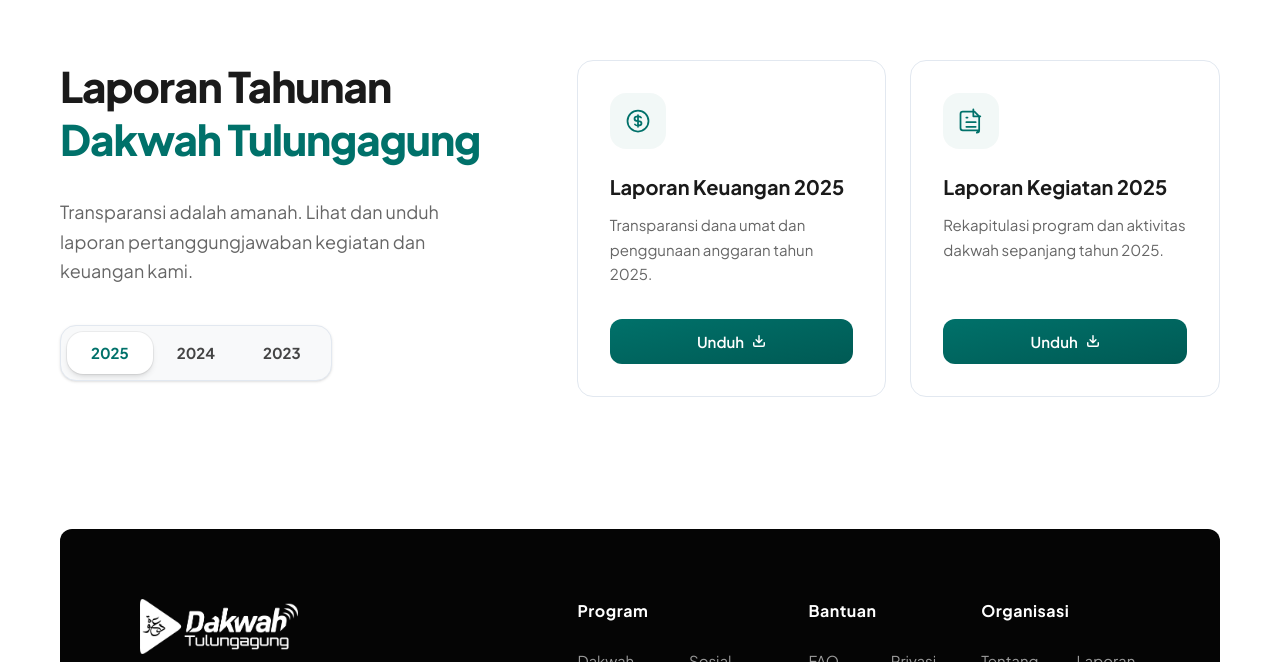
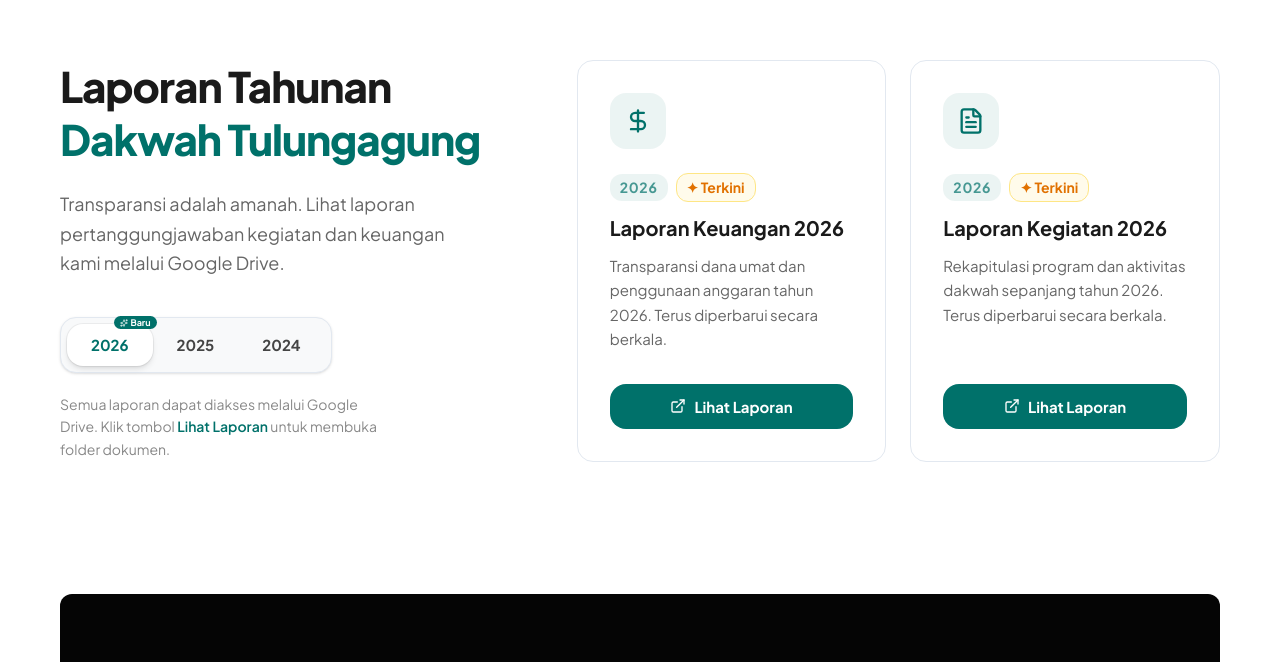
Before and after one commit to AldoMahendra12/web_dt, a Next.js app: page /laporan in a window 1280 px wide. Shown: the part 555-1217 px from the top of the page. Built offline with nearby package versions, Linux system fonts and the light colour scheme.

Commit message:
feat: update laporan 2024-2026 with Google Drive links

```diff
--- a/src/components/sections/laporan/LaporanContent.tsx
+++ b/src/components/sections/laporan/LaporanContent.tsx
@@ -1,13 +1,17 @@
 "use client";
 
 import { useState } from "react";
+import { motion, AnimatePresence } from "framer-motion";
 import { laporanData } from "@/data/laporan";
-import Button from "@/components/ui/button";
+import { ExternalLink, DollarSign, FileText, Sparkles } from "lucide-react";
 
 /* =========================================
    LaporanContent — Reports Section
-   Matches Image 1 layout (but light theme)
+   Menampilkan laporan per tahun dengan
+   link ke Google Drive
    ========================================= */
+
+const currentYear = new Date().getFullYear();
 
 export default function LaporanContent() {
   const years = Array.from(new Set(laporanData.map((item) => item.year))).sort((a, b) => b - a);
@@ -20,79 +24,119 @@ export default function LaporanContent() {
       <div className="max-w-[1200px] mx-auto px-5">
         <div className="grid grid-cols-1 lg:grid-cols-12 gap-12 lg:gap-20 items-start">
 
-          {/* Left Side: Title & Year Picker */}
+          {/* ── Left Side: Title & Year Picker ── */}
           <div className="lg:col-span-5">
-            <h2 className="text-4xl sm:text-5xl font-extrabold text-text-heading leading-tight mb-8 tracking-tight">
+            <motion.div
+              initial={{ opacity: 0, y: 24 }}
+              whileInView={{ opacity: 1, y: 0 }}
+              viewport={{ once: true }}
+              transition={{ duration: 0.6 }}
+            >
+              <h2 className="text-4xl sm:text-5xl font-extrabold text-text-heading leading-tight mb-6 tracking-tight">
                 Laporan Tahunan <br />
                 <span className="text-primary">Dakwah Tulungagung</span>
               </h2>
 
               <p className="text-text-light text-lg mb-10 leading-relaxed max-w-[400px]">
-              Transparansi adalah amanah. Lihat dan unduh laporan pertanggungjawaban kegiatan dan keuangan kami.
+                Transparansi adalah amanah. Lihat laporan pertanggungjawaban
+                kegiatan dan keuangan kami melalui Google Drive.
               </p>
 
-            {/* Year Picker (Styled like Image 1 toggle) */}
-            <div className="inline-flex p-1.5 bg-bg-light rounded-xl border border-border-default shadow-sm overflow-x-auto scrollbar-hide max-w-full">
+              {/* Year Picker */}
+              <div className="inline-flex p-1.5 bg-bg-light rounded-xl border border-border-default shadow-sm">
                 {years.map((year) => (
                   <button
                     key={year}
                     onClick={() => setSelectedYear(year)}
                     className={[
-                    "px-6 py-2.5 rounded-lg text-sm font-bold transition-all duration-300 whitespace-nowrap",
+                      "relative px-6 py-2.5 rounded-lg text-sm font-bold transition-all duration-300 whitespace-nowrap",
                       selectedYear === year
                         ? "bg-white text-primary shadow-md ring-1 ring-black/5"
-                      : "text-text-muted hover:text-text-heading"
+                        : "text-text-muted hover:text-text-heading",
                     ].join(" ")}
                   >
                     {year}
+                    {/* Badge "Terkini" untuk tahun sekarang */}
+                    {year === currentYear && (
+                      <span className="absolute -top-2 -right-1 flex items-center gap-0.5 bg-primary text-white text-[9px] font-bold px-1.5 py-0.5 rounded-full leading-none">
+                        <Sparkles className="w-2 h-2" />
+                        Baru
+                      </span>
+                    )}
                   </button>
                 ))}
               </div>
+
+              {/* Info note */}
+              <p className="text-xs text-text-faint mt-5 max-w-[320px] leading-relaxed">
+                Semua laporan dapat diakses melalui Google Drive. Klik tombol{" "}
+                <span className="font-semibold text-primary">Lihat Laporan</span>{" "}
+                untuk membuka folder dokumen.
+              </p>
+            </motion.div>
           </div>
 
-          {/* Right Side: Report Cards */}
-          <div className="lg:col-span-7 grid grid-cols-1 sm:grid-cols-2 gap-6">
-            {filteredLaporan.map((item) => (
-              <div
+          {/* ── Right Side: Report Cards ── */}
+          <div className="lg:col-span-7">
+            <AnimatePresence mode="wait">
+              <motion.div
+                key={selectedYear}
+                initial={{ opacity: 0, y: 16 }}
+                animate={{ opacity: 1, y: 0 }}
+                exit={{ opacity: 0, y: -12 }}
+                transition={{ duration: 0.35 }}
+                className="grid grid-cols-1 sm:grid-cols-2 gap-6"
+              >
+                {filteredLaporan.map((item, i) => (
+                  <motion.div
                     key={item.id}
+                    initial={{ opacity: 0, y: 20 }}
+                    animate={{ opacity: 1, y: 0 }}
+                    transition={{ delay: i * 0.1, duration: 0.4 }}
                     className="group bg-white rounded-2xl p-8 border border-border-default shadow-card hover:shadow-card-hover transition-all duration-300 hover:-translate-y-1 flex flex-col h-full"
                   >
                     {/* Icon */}
-                <div className="w-14 h-14 rounded-xl bg-primary/5 flex items-center justify-center mb-6 group-hover:bg-primary/10 transition-colors duration-300">
-                  {item.type === 'keuangan' ? (
-                    <svg className="w-7 h-7 text-primary" fill="none" viewBox="0 0 24 24" stroke="currentColor">
-                      <path strokeLinecap="round" strokeLinejoin="round" strokeWidth={1.5} d="M12 8c-1.657 0-3 .895-3 2s1.343 2 3 2 3 .895 3 2-1.343 2-3 2m0-8c1.11 0 2.08.402 2.599 1M12 8V7m0 1v8m0 0v1m0-1c-1.11 0-2.08-.402-2.599-1M21 12a9 9 0 11-18 0 9 9 0 0118 0z" />
-                    </svg>
+                    <div className="w-14 h-14 rounded-xl bg-primary/8 flex items-center justify-center mb-6 group-hover:bg-primary/15 transition-colors duration-300">
+                      {item.type === "keuangan" ? (
+                        <DollarSign className="w-7 h-7 text-primary" />
                       ) : (
-                    <svg className="w-7 h-7 text-primary" fill="none" viewBox="0 0 24 24" stroke="currentColor">
-                      <path strokeLinecap="round" strokeLinejoin="round" strokeWidth={1.5} d="M19 20H5a2 2 0 01-2-2V6a2 2 0 012-2h10l4 4v12a2 2 0 01-2 2z" />
-                      <path strokeLinecap="round" strokeLinejoin="round" strokeWidth={1.5} d="M14 2v6h6" />
-                      <path strokeLinecap="round" strokeLinejoin="round" strokeWidth={1.5} d="M16 13H8m8 4H8m0-8h1" />
-                    </svg>
+                        <FileText className="w-7 h-7 text-primary" />
+                      )}
+                    </div>
+
+                    {/* Badge tahun aktif */}
+                    <div className="flex items-center gap-2 mb-3">
+                      <span className="text-xs font-bold text-primary/70 uppercase tracking-wider bg-primary/8 px-2.5 py-1 rounded-md">
+                        {item.year}
+                      </span>
+                      {item.year === currentYear && (
+                        <span className="text-xs font-bold text-amber-600 bg-amber-50 border border-amber-200 px-2.5 py-1 rounded-md">
+                          ✦ Terkini
+                        </span>
                       )}
                     </div>
 
                     <h3 className="text-xl font-bold text-text-heading mb-3 group-hover:text-primary transition-colors duration-300">
                       {item.title}
                     </h3>
-                <p className="text-sm text-text-light leading-relaxed mb-8">
+                    <p className="text-sm text-text-light leading-relaxed mb-8 flex-1">
                       {item.description}
                     </p>
 
-                <div className="mt-auto">
-                  <Button
+                    {/* Button — buka Google Drive di tab baru */}
+                    <a
                       href={item.fileUrl}
-                    variant="primary"
-                    className="w-full"
+                      target="_blank"
+                      rel="noopener noreferrer"
+                      className="mt-auto w-full py-3 px-5 rounded-xl bg-primary text-white font-bold text-sm flex items-center justify-center gap-2 hover:bg-primary-dark hover:shadow-cta hover:-translate-y-0.5 transition-all duration-300"
                     >
-                    Unduh
-                    <svg width="14" height="14" viewBox="0 0 24 24" fill="none" stroke="currentColor" strokeWidth="2.5" strokeLinecap="round" strokeLinejoin="round">
-                      <path d="M21 15v4a2 2 0 0 1-2 2H5a2 2 0 0 1-2-2v-4M7 10l5 5 5-5M12 15V3"/>
-                    </svg>
-                  </Button>
-                </div>
-              </div>
+                      <ExternalLink className="w-4 h-4" />
+                      Lihat Laporan
+                    </a>
+                  </motion.div>
                 ))}
+              </motion.div>
+            </AnimatePresence>
           </div>
 
         </div>
--- a/src/data/laporan.ts
+++ b/src/data/laporan.ts
@@ -8,13 +8,32 @@ export interface LaporanItem {
 }
 
 export const laporanData: LaporanItem[] = [
+  // ── 2026 ──────────────────────────────────────
+  {
+    id: '7',
+    year: 2026,
+    type: 'keuangan',
+    title: 'Laporan Keuangan 2026',
+    description: 'Transparansi dana umat dan penggunaan anggaran tahun 2026. Terus diperbarui secara berkala.',
+    fileUrl: 'https://drive.google.com/drive/folders/1OkZYF5Ao6j_Lk_J0J8oe1A3HHo1spa5A?usp=drive_link'
+  },
+  {
+    id: '8',
+    year: 2026,
+    type: 'kegiatan',
+    title: 'Laporan Kegiatan 2026',
+    description: 'Rekapitulasi program dan aktivitas dakwah sepanjang tahun 2026. Terus diperbarui secara berkala.',
+    fileUrl: 'https://drive.google.com/drive/folders/1OkZYF5Ao6j_Lk_J0J8oe1A3HHo1spa5A?usp=drive_link'
+  },
+
+  // ── 2025 ──────────────────────────────────────
   {
     id: '5',
     year: 2025,
     type: 'keuangan',
     title: 'Laporan Keuangan 2025',
     description: 'Transparansi dana umat dan penggunaan anggaran tahun 2025.',
-    fileUrl: '#'
+    fileUrl: 'https://drive.google.com/drive/folders/1CQ43ftOIeyIbLnvwGzmgN7tga5YZLMfz?usp=drive_link'
   },
   {
     id: '6',
@@ -22,15 +41,17 @@ export const laporanData: LaporanItem[] = [
     type: 'kegiatan',
     title: 'Laporan Kegiatan 2025',
     description: 'Rekapitulasi program dan aktivitas dakwah sepanjang tahun 2025.',
-    fileUrl: '#'
+    fileUrl: 'https://drive.google.com/drive/folders/1CQ43ftOIeyIbLnvwGzmgN7tga5YZLMfz?usp=drive_link'
   },
+
+  // ── 2024 ──────────────────────────────────────
   {
     id: '1',
     year: 2024,
     type: 'keuangan',
     title: 'Laporan Keuangan 2024',
     description: 'Transparansi dana umat dan penggunaan anggaran tahun 2024.',
-    fileUrl: '#'
+    fileUrl: 'https://drive.google.com/drive/folders/1TttC2v4m5wnocfEKMPVmzhCpPRTgGNPs?usp=drive_link'
   },
   {
     id: '2',
@@ -38,22 +59,6 @@ export const laporanData: LaporanItem[] = [
     type: 'kegiatan',
     title: 'Laporan Kegiatan 2024',
     description: 'Rekapitulasi program dan aktivitas dakwah sepanjang tahun 2024.',
-    fileUrl: '#'
-  },
-  {
-    id: '3',
-    year: 2023,
-    type: 'keuangan',
-    title: 'Laporan Keuangan 2023',
-    description: 'Transparansi dana umat dan penggunaan anggaran tahun 2023.',
-    fileUrl: '#'
-  },
-  {
-    id: '4',
-    year: 2023,
-    type: 'kegiatan',
-    title: 'Laporan Kegiatan 2023',
-    description: 'Rekapitulasi program dan aktivitas dakwah sepanjang tahun 2023.',
-    fileUrl: '#'
+    fileUrl: 'https://drive.google.com/drive/folders/1TttC2v4m5wnocfEKMPVmzhCpPRTgGNPs?usp=drive_link'
   }
 ];
```
Lines whose indentation alone changed are shown as unchanged.
